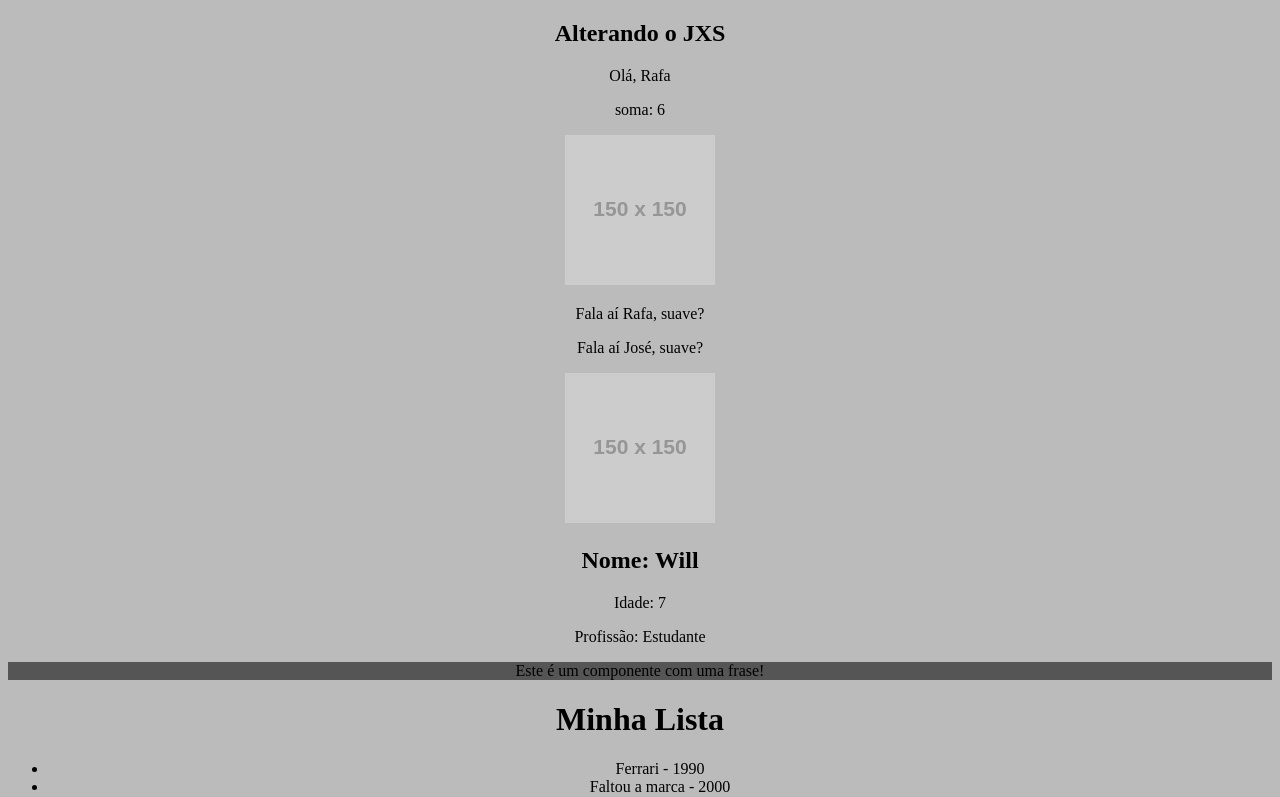
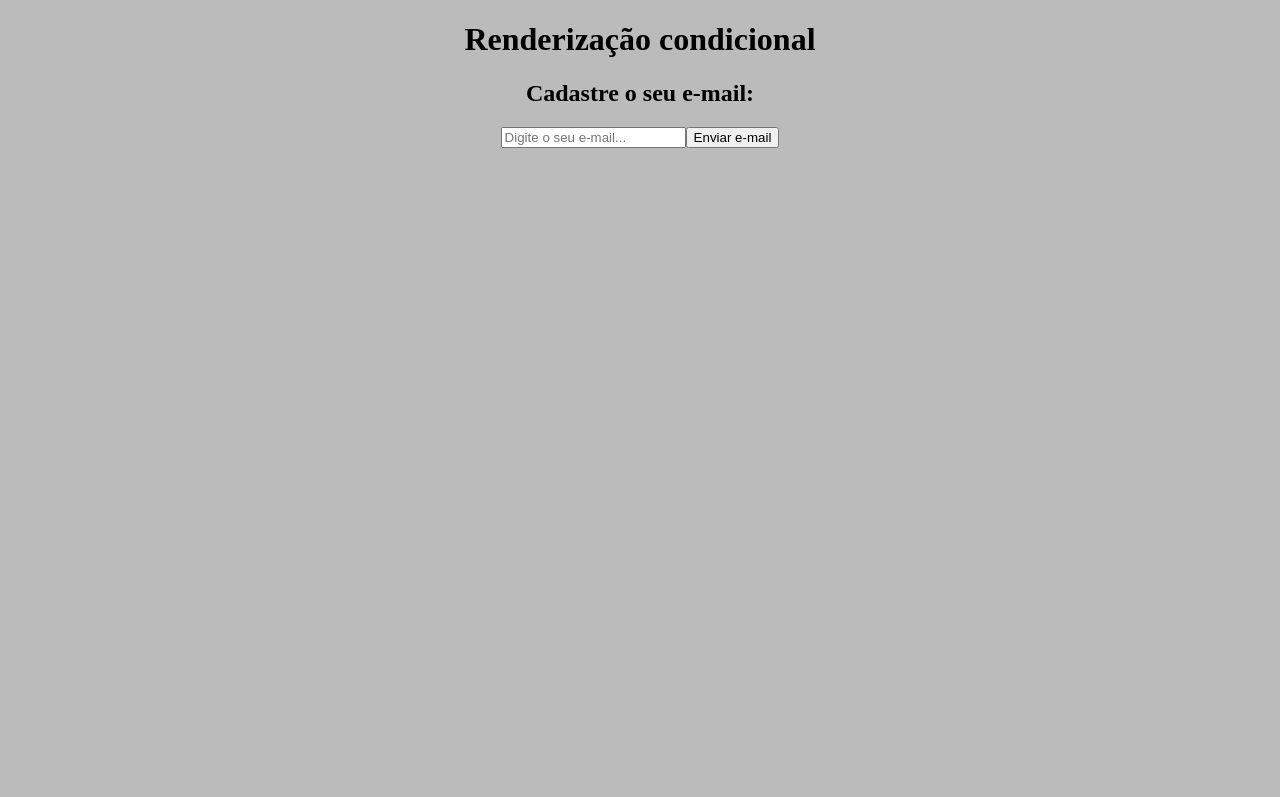
Before and after one commit to ehurafa/react-hora-de-codar, a React (Create React App) app in the folder react-course/: page / in a window 1280 px wide. Shown: the top 797 px of the page. Built offline with nearby package versions, Linux system fonts and the light colour scheme.

Commit message:
conditional rendering (if)

```diff
--- a/react-course/src/App.js
+++ b/react-course/src/App.js
@@ -1,35 +1,11 @@
-import logo from './logo.svg';
-import './App.css';
-import HelloWorld from './components/HelloWorld'
-import SayMyName from './components/SayMyName'
-import People from './components/People'
-import Phrase from './components/Phrase'
-import List from './components/List'
-import Event from './components/Event'
-import Form from './components/Form'
+import './App.css'
+import Conditional from './components/Conditional';
 
 function App() {
-  const name = 'Rafa'
-
-  function sum(a, b) {
-    return a + b
-  }
-
-  const url = 'https://via.placeholder.com/150'
-
   return (
     <div className="App">
-      <h2>Alterando o JXS</h2>
-      <p>Olá, {name}</p>
-      <p>soma: {sum(3,3)}</p>
-      <img src={url} />
-      <SayMyName name="Rafa" />
-      <SayMyName name="José" />
-      <People name="Will" age="7" occupation="Estudante" photo="https://via.placeholder.com/150" />
-      <Phrase />
-      <List />
-      <Event number="2" />
-      <Form />
+      <h1>Renderização condicional</h1>
+      <Conditional />
     </div>
   );
 }
--- /dev/null
+++ b/react-course/src/components/Conditional.js
@@ -0,0 +1,34 @@
+import { useState } from 'react'
+
+function Conditional() {
+
+    const [email, setEmail] = useState()
+    const [userEmail, setUserEmail] = useState()
+
+    function sendEmail(e) {
+        e.preventDefault()
+        setUserEmail(email)
+        console.log(userEmail)
+    }
+    function clearEmail() {
+        setUserEmail('')
+    }
+
+    return (
+        <div>
+            <h2>Cadastre o seu e-mail:</h2>
+            <form>
+                <input type="email" placeholder="Digite o seu e-mail..." onChange={(e)=> setEmail(e.target.value)} />
+                <button onClick={sendEmail}>Enviar e-mail</button>
+                {userEmail && (
+                    <div>
+                        <p>O e-mail do usuário é: {userEmail}</p>
+                        <button onClick={clearEmail}>Limpar email</button>
+                    </div>
+                )}
+            </form>
+        </div>
+    )
+}
+
+export default Conditional
```
